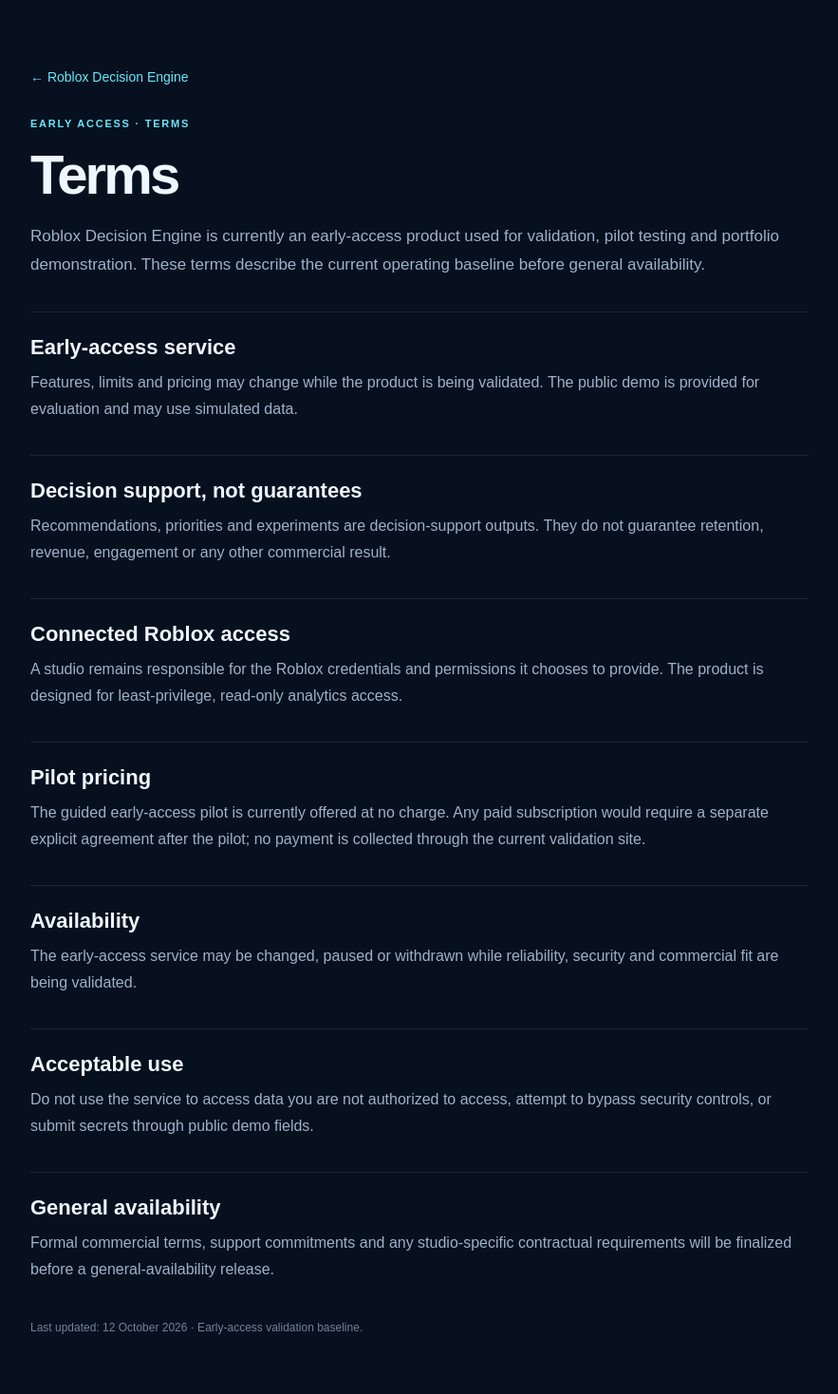
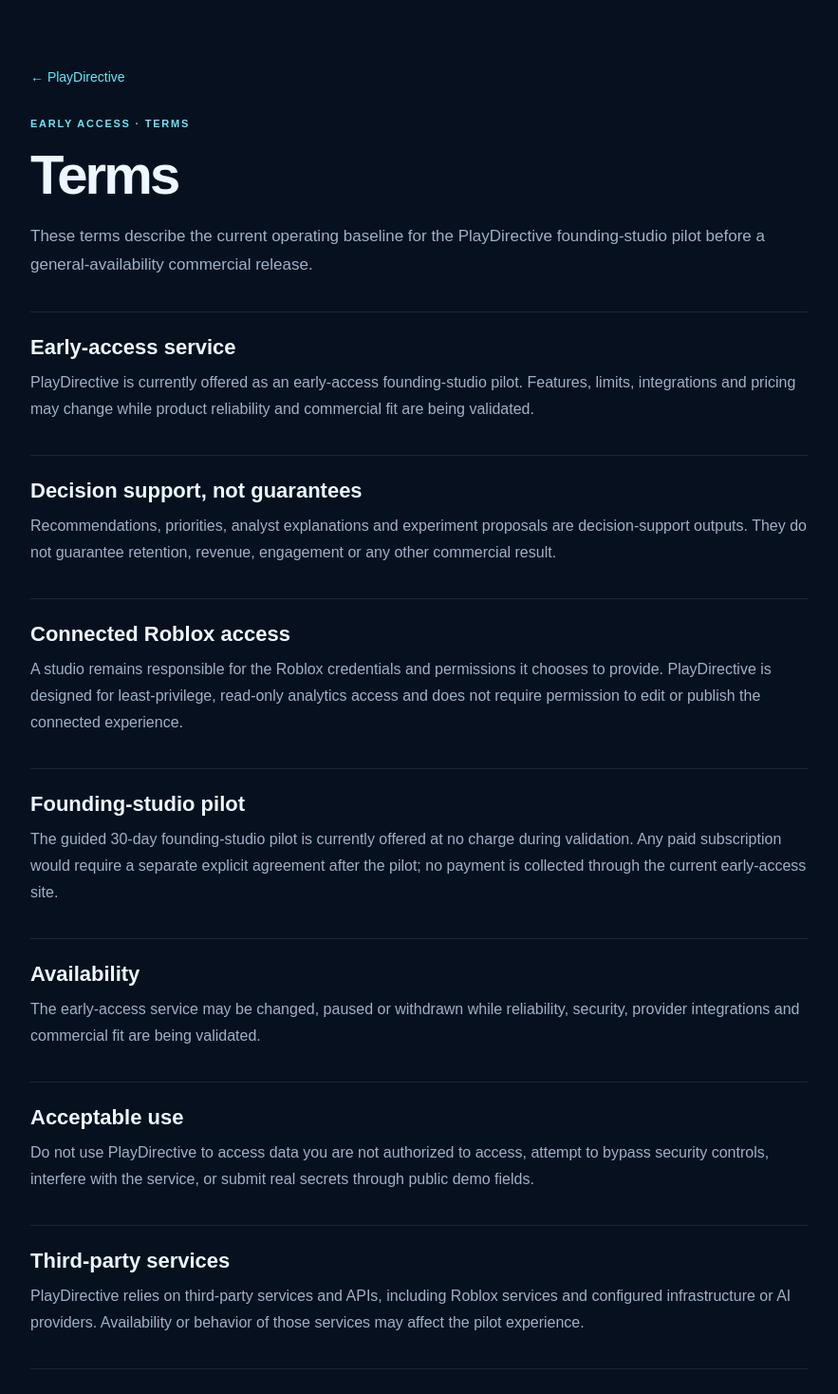
Before and after one commit to danielwauer-maker/roblox-decision-engine, a Next.js app in the folder apps/web/: page /terms in a window 1280 px wide. Shown: the top 1468 px of the page at 95% size, without its empty margins (198-1081 px from the left). Built offline with nearby package versions, Linux system fonts and the light colour scheme.

Commit message:
fix(go-live): rebrand early-access terms for PlayDirective

```diff
--- a/apps/web/app/terms/page.tsx
+++ b/apps/web/app/terms/page.tsx
@@ -2,34 +2,61 @@
 
 export const metadata: Metadata = {
   title: "Terms",
-  description: "Early-access terms for Roblox Decision Engine.",
+  description: "Early-access terms for the PlayDirective founding-studio pilot.",
 };
+
+const sections = [
+  [
+    "Early-access service",
+    "PlayDirective is currently offered as an early-access founding-studio pilot. Features, limits, integrations and pricing may change while product reliability and commercial fit are being validated.",
+  ],
+  [
+    "Decision support, not guarantees",
+    "Recommendations, priorities, analyst explanations and experiment proposals are decision-support outputs. They do not guarantee retention, revenue, engagement or any other commercial result.",
+  ],
+  [
+    "Connected Roblox access",
+    "A studio remains responsible for the Roblox credentials and permissions it chooses to provide. PlayDirective is designed for least-privilege, read-only analytics access and does not require permission to edit or publish the connected experience.",
+  ],
+  [
+    "Founding-studio pilot",
+    "The guided 30-day founding-studio pilot is currently offered at no charge during validation. Any paid subscription would require a separate explicit agreement after the pilot; no payment is collected through the current early-access site.",
+  ],
+  [
+    "Availability",
+    "The early-access service may be changed, paused or withdrawn while reliability, security, provider integrations and commercial fit are being validated.",
+  ],
+  [
+    "Acceptable use",
+    "Do not use PlayDirective to access data you are not authorized to access, attempt to bypass security controls, interfere with the service, or submit real secrets through public demo fields.",
+  ],
+  [
+    "Third-party services",
+    "PlayDirective relies on third-party services and APIs, including Roblox services and configured infrastructure or AI providers. Availability or behavior of those services may affect the pilot experience.",
+  ],
+  [
+    "Commercial release",
+    "Formal commercial terms, support commitments and any customer-specific contractual requirements will be finalized before a general-availability paid release.",
+  ],
+] as const;
 
 export default function TermsPage() {
   return (
     <main style={{ minHeight: "100vh", background: "#07101f", color: "#eef7ff", fontFamily: "Arial, sans-serif" }}>
       <section style={{ maxWidth: 820, margin: "0 auto", padding: "72px clamp(20px,5vw,24px) 90px" }}>
-        <a href="/" style={{ color: "#67e8f9", textDecoration: "none", fontSize: 14 }}>← Roblox Decision Engine</a>
+        <a href="/" style={{ color: "#67e8f9", textDecoration: "none", fontSize: 14 }}>← PlayDirective</a>
         <div style={{ marginTop: 34, color: "#67e8f9", fontSize: 11, fontWeight: 800, letterSpacing: ".16em", textTransform: "uppercase" }}>Early Access · Terms</div>
         <h1 style={{ margin: "14px 0 0", fontSize: "clamp(40px,8vw,58px)", letterSpacing: "-.05em" }}>Terms</h1>
-        <p style={{ color: "#9fb1c7", lineHeight: 1.75, fontSize: 17 }}>Roblox Decision Engine is currently an early-access product used for validation, pilot testing and portfolio demonstration. These terms describe the current operating baseline before general availability.</p>
+        <p style={{ color: "#9fb1c7", lineHeight: 1.75, fontSize: 17 }}>These terms describe the current operating baseline for the PlayDirective founding-studio pilot before a general-availability commercial release.</p>
 
-        {[
-          ["Early-access service", "Features, limits and pricing may change while the product is being validated. The public demo is provided for evaluation and may use simulated data."],
-          ["Decision support, not guarantees", "Recommendations, priorities and experiments are decision-support outputs. They do not guarantee retention, revenue, engagement or any other commercial result."],
-          ["Connected Roblox access", "A studio remains responsible for the Roblox credentials and permissions it chooses to provide. The product is designed for least-privilege, read-only analytics access."],
-          ["Pilot pricing", "The guided early-access pilot is currently offered at no charge. Any paid subscription would require a separate explicit agreement after the pilot; no payment is collected through the current validation site."],
-          ["Availability", "The early-access service may be changed, paused or withdrawn while reliability, security and commercial fit are being validated."],
-          ["Acceptable use", "Do not use the service to access data you are not authorized to access, attempt to bypass security controls, or submit secrets through public demo fields."],
-          ["General availability", "Formal commercial terms, support commitments and any studio-specific contractual requirements will be finalized before a general-availability release."],
-        ].map(([title, copy]) => (
+        {sections.map(([title, copy]) => (
           <section key={title} style={{ marginTop: 34, borderTop: "1px solid rgba(255,255,255,.09)", paddingTop: 24 }}>
             <h2 style={{ margin: 0, fontSize: 22 }}>{title}</h2>
             <p style={{ margin: "10px 0 0", color: "#9fb1c7", lineHeight: 1.75 }}>{copy}</p>
           </section>
         ))}
 
-        <p style={{ marginTop: 38, color: "#718198", fontSize: 12, lineHeight: 1.6 }}>Last updated: 12 October 2026 · Early-access validation baseline.</p>
+        <p style={{ marginTop: 38, color: "#718198", fontSize: 12, lineHeight: 1.6 }}>Last updated: 13 October 2026 · Founding-studio pilot baseline.</p>
       </section>
     </main>
   );
```
